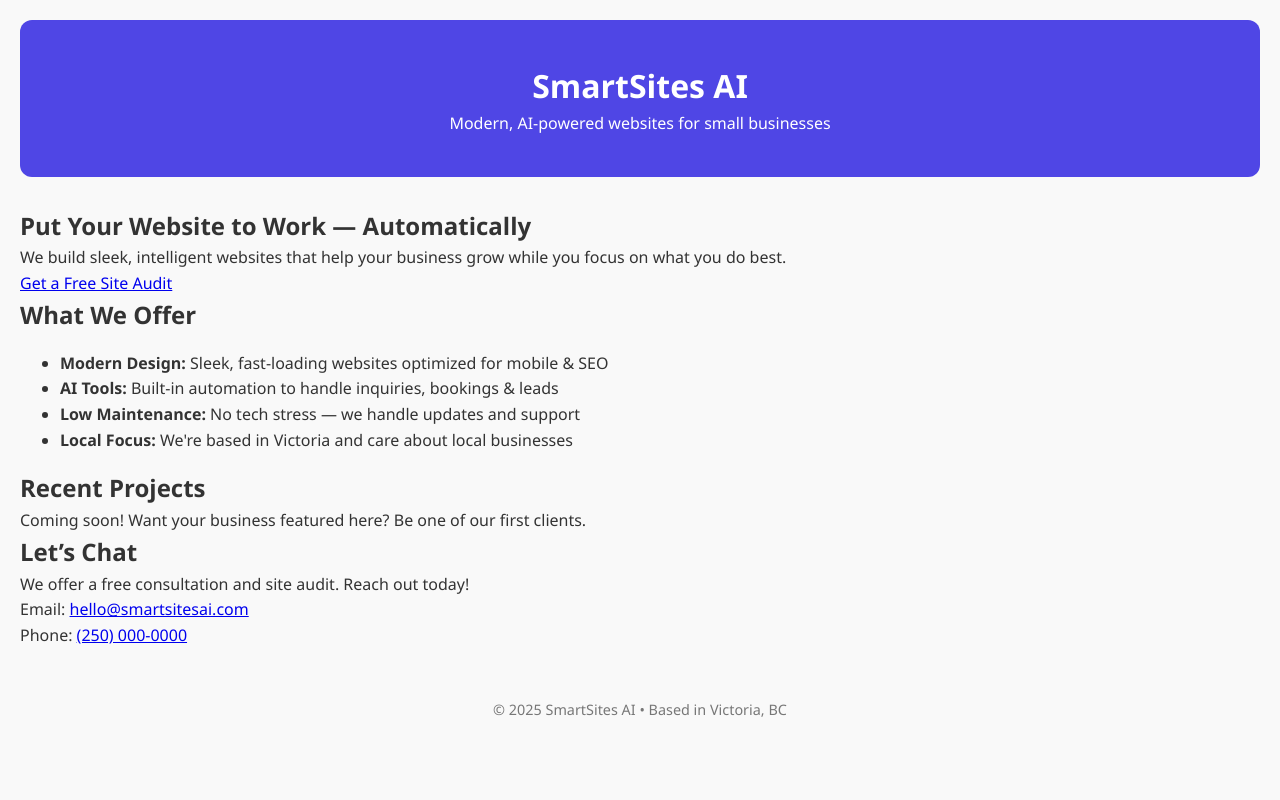
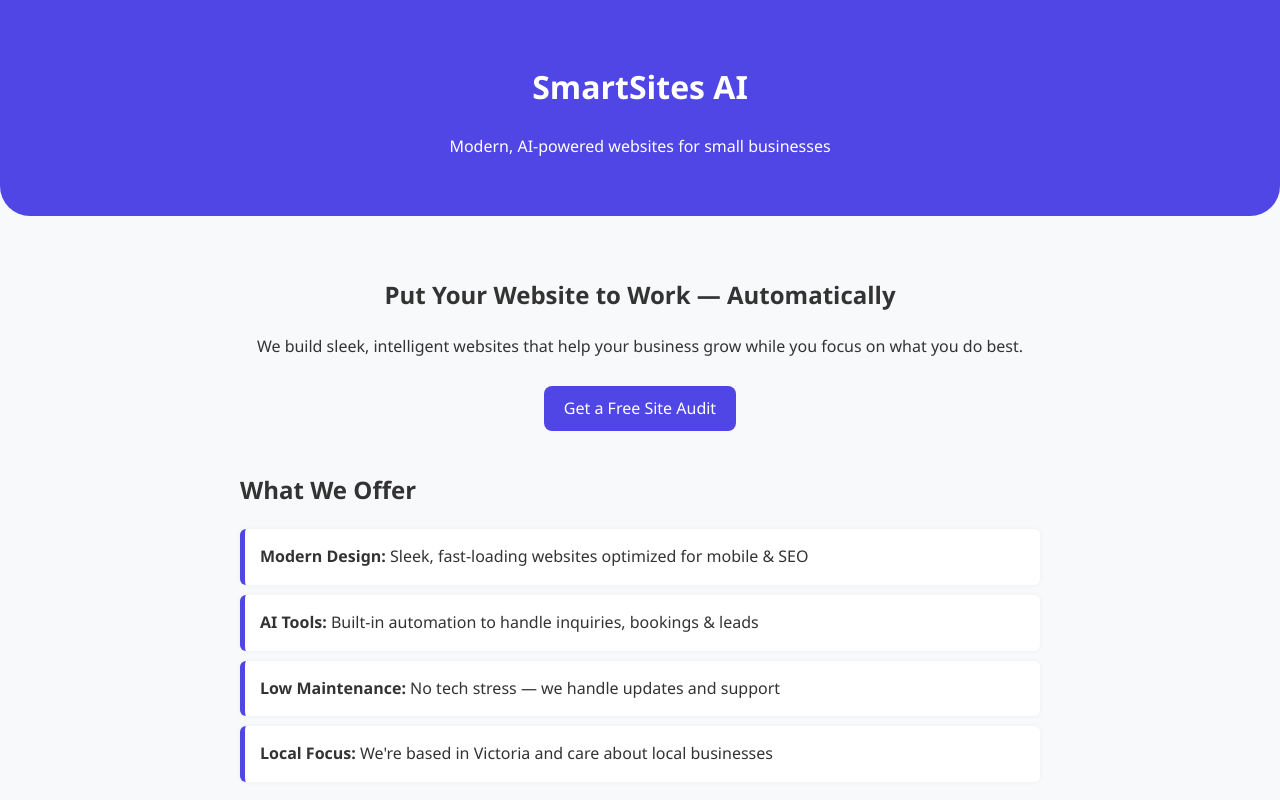
Before and after one commit to tysonchestnut/smartsitesai-demo, a plain HTML site: page index.html in a window 1280 px wide. Shown: the top 800 px of the page. Drawn offline with Linux system fonts and the light colour scheme.

Commit message:
Update style.css

```diff
--- a/style.css
+++ b/style.css
@@ -1,41 +1,62 @@
-/* Reset some defaults */
-body, h1, h2, p {
-    margin: 0;
-    padding: 0;
-    font-family: 'Segoe UI', sans-serif;
+body {
+  font-family: 'Segoe UI', sans-serif;
+  background-color: #f8f9fa;
+  margin: 0;
+  color: #333;
+  line-height: 1.6;
 }
 
-body {
-    background-color: #f9f9f9;
-    color: #333;
-    line-height: 1.6;
-    padding: 20px;
+header {
+  background: #4f46e5;
+  color: white;
+  padding: 40px 20px;
+  text-align: center;
+  border-bottom-left-radius: 30px;
+  border-bottom-right-radius: 30px;
 }
 
-/* Header styling */
-header {
-    text-align: center;
-    background-color: #4f46e5;
-    color: white;
-    padding: 40px 20px;
-    border-radius: 12px;
-    margin-bottom: 30px;
+main {
+  padding: 20px;
+  max-width: 800px;
+  margin: 0 auto;
 }
 
-/* Section styling */
-main .intro {
-    max-width: 600px;
-    margin: 0 auto;
-    background: white;
-    padding: 30px;
-    border-radius: 12px;
-    box-shadow: 0 0 10px rgba(0,0,0,0.05);
+.hero {
+  text-align: center;
+  margin: 40px 0;
 }
 
-/* Footer styling */
+.btn {
+  display: inline-block;
+  background: #4f46e5;
+  color: white;
+  padding: 10px 20px;
+  margin-top: 10px;
+  border-radius: 8px;
+  text-decoration: none;
+}
+
+.features ul {
+  list-style: none;
+  padding-left: 0;
+}
+
+.features li {
+  background: white;
+  padding: 15px;
+  margin-bottom: 10px;
+  border-left: 5px solid #4f46e5;
+  border-radius: 6px;
+  box-shadow: 0 0 5px rgba(0,0,0,0.05);
+}
+
+.portfolio, .contact {
+  margin-top: 40px;
+}
+
 footer {
-    text-align: center;
-    margin-top: 50px;
-    color: #777;
-    font-size: 0.9rem;
+  text-align: center;
+  margin: 50px 0 20px;
+  color: #777;
+  font-size: 0.9em;
 }
```
